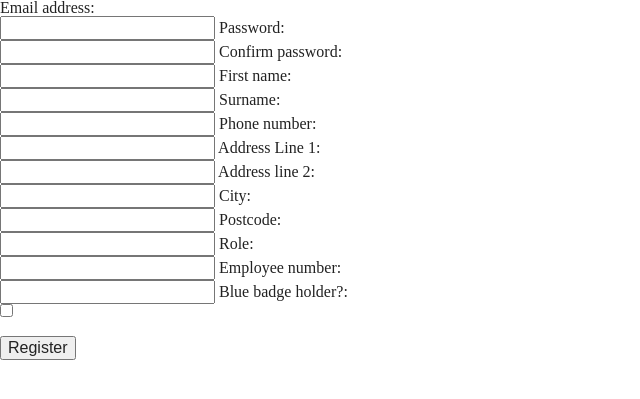
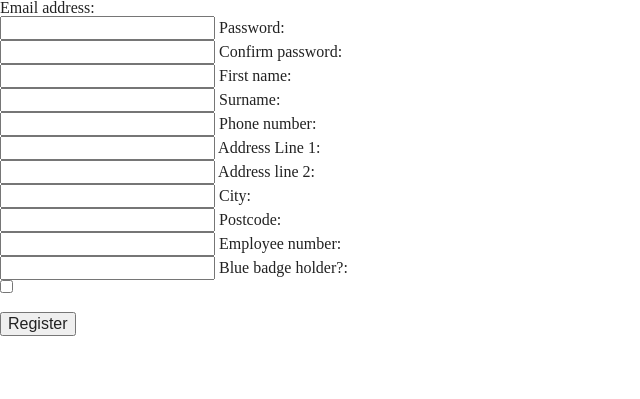
Before and after one commit to CharlieADavies/CIB_Group_work, a Flask app: page /register in a window 1280 px wide. Shown: the top 399 px of the page, without its empty margins (0-640 px from the left). Run offline with Flask 2, Linux system fonts and the light colour scheme.

Commit message:
Modifying register form

```diff
--- a/templates/gate.html
+++ b/templates/gate.html
@@ -43,8 +43,6 @@
         <input type="text" name="address-three" />
         Postcode:<br />
         <input type="text" name="postcode" />
-        Role:<br />
-        <input type="text" name="role" />
         Employee number:<br />
         <input type="text" name="employee-number" />
         Blue badge holder?:<br />
```
